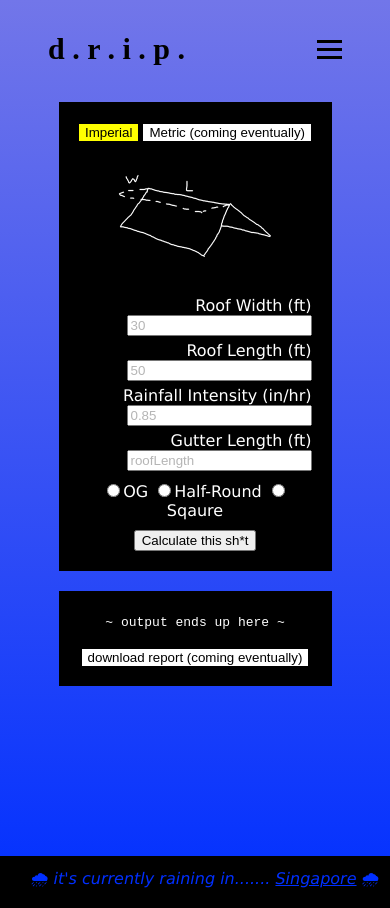
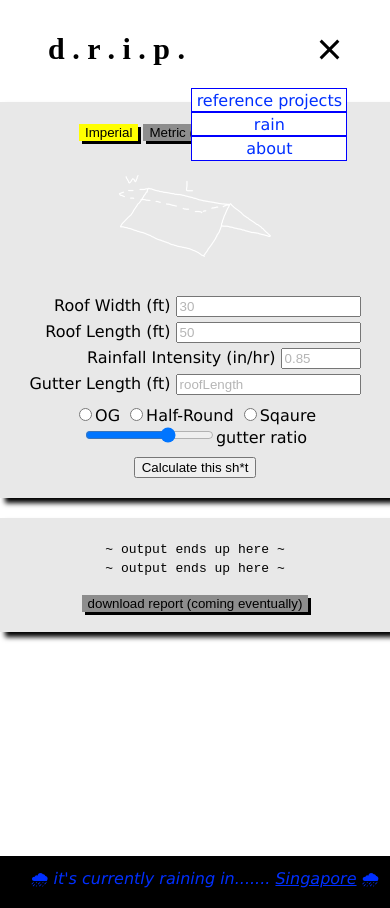
Before and after one commit to carteblanchecarriage/d.r.i.p., a plain HTML site: page index.html in a window 390 px wide. Both pictures are taken after a click on the element 329 px from the left and 49 px from the top of the page. Drawn offline with nearby package versions, Linux system fonts and the light colour scheme; a web font is replaced by a local one.

Commit message:
Updates
got the hamburger working finally!

```diff
--- a/index.html
+++ b/index.html
@@ -23,15 +23,18 @@
     <header id="projectTitle">
         <nav class="navbar">
             <a href="index.html" class="nav-logo"><b>d . r . i . p .</b></a>
-            <ul class="nav-menu">
+            <ul class="nav-menu" class="active" id="nav-menu">
                 <li class="nav-item">
-                    <a href="howtouse.html" class="nav-link">How to Use</a>
+                    <a href="" class="nav-link">reference projects</a>
                 </li>
                 <li class="nav-item">
-                    <a href="references.html" class="nav-link">Reference Projects</a>
+                    <a href="" class="nav-link">rain</a>
+                </li>
+                <li class="nav-item">
+                    <a href="" class="nav-link">about</a>
                 </li>
             </ul>
-            <div class="hamburger">
+            <div class="hamburger" class="active" id="hamburger">
                 <span class="bar"></span>
                 <span class="bar"></span>
                 <span class="bar"></span>
@@ -59,7 +62,7 @@
                 </div>
                 <div class="field">
                     <label for="rainfall">Rainfall Intensity (in/hr) <input id="rainfall" type="number" name="rainfall"
-                            placeholder="0.85" required></label>
+                            placeholder="0.85" min="0.1" max="15" step="0.01" required></label>
                 </div>
                 <div class="field">
                     <label for="gutterLength">Gutter Length (ft) <input id="gutterLength" type="number"
@@ -70,18 +73,19 @@
                     <input type="radio">Half-Round</input>
                     <input type="radio">Sqaure</input>
                 </div>
+                <div>
+                    <label for="ratio"><input id="ratioM" type="range" min=".25" max="1" step=".25">gutter ratio</label>
+                </div>
                 <div id="submitField">
                     <input type="submit" id="submitBtn" value="Calculate this sh*t">
                 </div>
             </div>
         </form>
-
-
     </div>
 
     <section id="outputSection">
-        <p id="outputText"><samp>~ output ends up here ~</samp></p>
-
+        <p id="outputText1"><samp>~ output ends up here ~</samp></p>
+        <p id="outputText2"><samp>~ output ends up here ~</samp></p>
         <br>
         <button id="download" type="button">download report (coming eventually)</button>
     </section>
--- a/script.js
+++ b/script.js
@@ -1,37 +1,35 @@
-/*const navMenu = document.getElementById("nav-menu");
-const hamburger = document.getElementById("hamburger");
-
-hamburger.addEventListener("click", expandMenu);
-
-function expandMenu() {
-    hamburger.classList.toggle("active");
-    navMenu.classList.toggle("active");\drip\index.html
-}
-
+/* <<< THIS IS THE HAMBURGER EFFECT >>> */
 
 const navMenu = document.getElementById("nav-menu");
 const hamburger = document.getElementById("hamburger");
-*/
 
+hamburger.addEventListener('click', function () {
+    const result1 = hamburger.classList.toggle("active");
+    const result2 = navMenu.classList.toggle("active");
+});
+
+
+/* <<< THIS IS THE GUTTER CALCULATION >>> */
 
 const roofWidth = document.getElementById("roofWidth");
 const roofLength = document.getElementById("roofLength");
 const rainfall = document.getElementById("rainfall");
 const gutterLength = document.getElementById("gutterLength");
-const outputText = +document.getElementById('outputText');
+const outputText1 = document.getElementById('outputText1');
+const outputText2 = document.getElementById('outputText2')
 const form1 = document.getElementById('form1');
 const submitBtn = document.getElementById("submitBtn");
-const drainedArea = roofWidth * roofLength;
-const ratioM = .75;
-//let gutterWidth = 0.016 * (Math.pow(ratioM, (-4 / 7))) * Math.pow(gutterLength.value, (3 / 28)) * Math.pow((rainfall.value * drainedArea), (5 / 14));
-const gutterWidth = roofWidth;
+const drainedArea = roofWidth.value * roofLength.value;
+const ratioM = document.getElementById("ratioM");
+const gutterWidth = 0.016 * (Math.pow(ratioM.value, (-4 / 7))) * Math.pow(gutterLength.value, (3 / 28)) * Math.pow((rainfall.value * (roofWidth.value * roofLength.value)), (5 / 14));
 
-function gutterCalc() {
-    //event.preventDefault();
-    outputText.innerHTML = 5;
-}
+submitBtn.addEventListener('click', function gutterCalc() {
+    const gutterWidth = (0.016 * (Math.pow(ratioM.value, (-4 / 7))) * Math.pow(gutterLength.value, (3 / 28)) * Math.pow((rainfall.value * (roofWidth.value * roofLength.value)), (5 / 14)));
 
-submitBtn.addEventListener('click', gutterCalc);
+    outputText1.innerHTML = "Gutter Width: " + gutterWidth + '"';
+    outputText2.innerHTML = "Gutter Depth: " + Math.ceil(gutterWidth * ratioM.value) + '"';
+    preventDefault();
+});
 
 // Gutter Calculator
 // https://www.metalsales.us.com/wp-content/uploads/2020/01/1b-general-information-pm-2018.pdf
--- a/styles.css
+++ b/styles.css
@@ -8,22 +8,28 @@ body {
 
 body {
     position: relative;
-    background-image: linear-gradient(0deg, #002fff, rgb(114, 118, 233));
-    color: white;
+    /* background-image: linear-gradient(0deg, #002fff, rgb(114, 118, 233)); */
+    color: black;
     font-family: 'verdana', serif;
     min-height: 100vh;
     padding-bottom: 3em;
-    border: 0px solid;
+    text-align: center;
 }
 
+
 body.active {
-    background-color: yellow;
+    background-color: blue;
 }
 
 header {
-    text-align: center;
     color: black;
 }
+
+a {
+    color: #002fff;
+    text-decoration: none;
+}
+
 
 .nav-logo {
     color: black;
@@ -44,20 +50,20 @@ header {
 }
 
 
-
-/*
 .hamburger.active .bar:nth-child(2) {
     opacity: 0;
 }
 
 .hamburger.active .bar:nth-child(1) {
     transform: translateY(8px) rotate(45deg);
+    transition-duration: 1000ms;
 }
 
 .hamburger.active .bar:nth-child(3) {
     transform: translateY(-8px) rotate(-45deg);
+    transition-duration: 1000ms;
 }
-*/
+
 
 .bar {
     display: block;
@@ -67,25 +73,40 @@ header {
     background-color: black;
 }
 
-.bar.active {
-    background-color: yellow;
-}
+.bar:active {}
 
 .nav-menu {
     display: flex;
+    visibility: hidden;
     position: fixed;
-    left: 100%;
-    flex-direction: column;
-    width: 100%;
 }
 
-nav.menu.active {
-    left: 0%;
+.nav-menu.active {
+    display: flex;
+    visibility: visible;
+    position: fixed;
+    right: 3em;
+    top: 4.5em;
+    flex-direction: column;
+    z-index: 1;
 }
 
 .nav-item {
-    margin-left: 5rem;
+    border: 1px solid blue;
+    width: 100%;
+    text-align: center;
+    background-color: white;
+    padding: .1em .1em;
 }
+
+.nav-item:hover,
+.nav-item:hover a {
+    background-color: #002fff;
+    color: white;
+
+}
+
+.hamburger.active {}
 
 section {
     text-align: center;
@@ -107,13 +128,16 @@ h1 {
 
 #calcSection,
 #outputSection {
-    background-color: black;
+    background-color: rgb(232, 232, 232);
     padding: 20px;
-    margin: 20px 15%;
-    //border-radius: 5px;
     display: flex;
     flex-direction: column;
     align-items: center;
+    align-content: center;
+    max-width: 500px;
+    position: relative;
+    margin: 20px auto;
+    box-shadow: black 5px 5px 5px;
 }
 
 
@@ -176,7 +200,7 @@ i {
 
 
 button {
-    background-color: white;
+    background-color: rgb(141, 141, 141);
     border: 0px;
     box-shadow: 3px 3px black;
 }
@@ -185,10 +209,7 @@ button:active {
     background-color: yellow;
 }
 
-a {
-    color: #002fff;
-    text-decoration: none;
-}
+
 
 #imperial {
     background-color: yellow;
```
